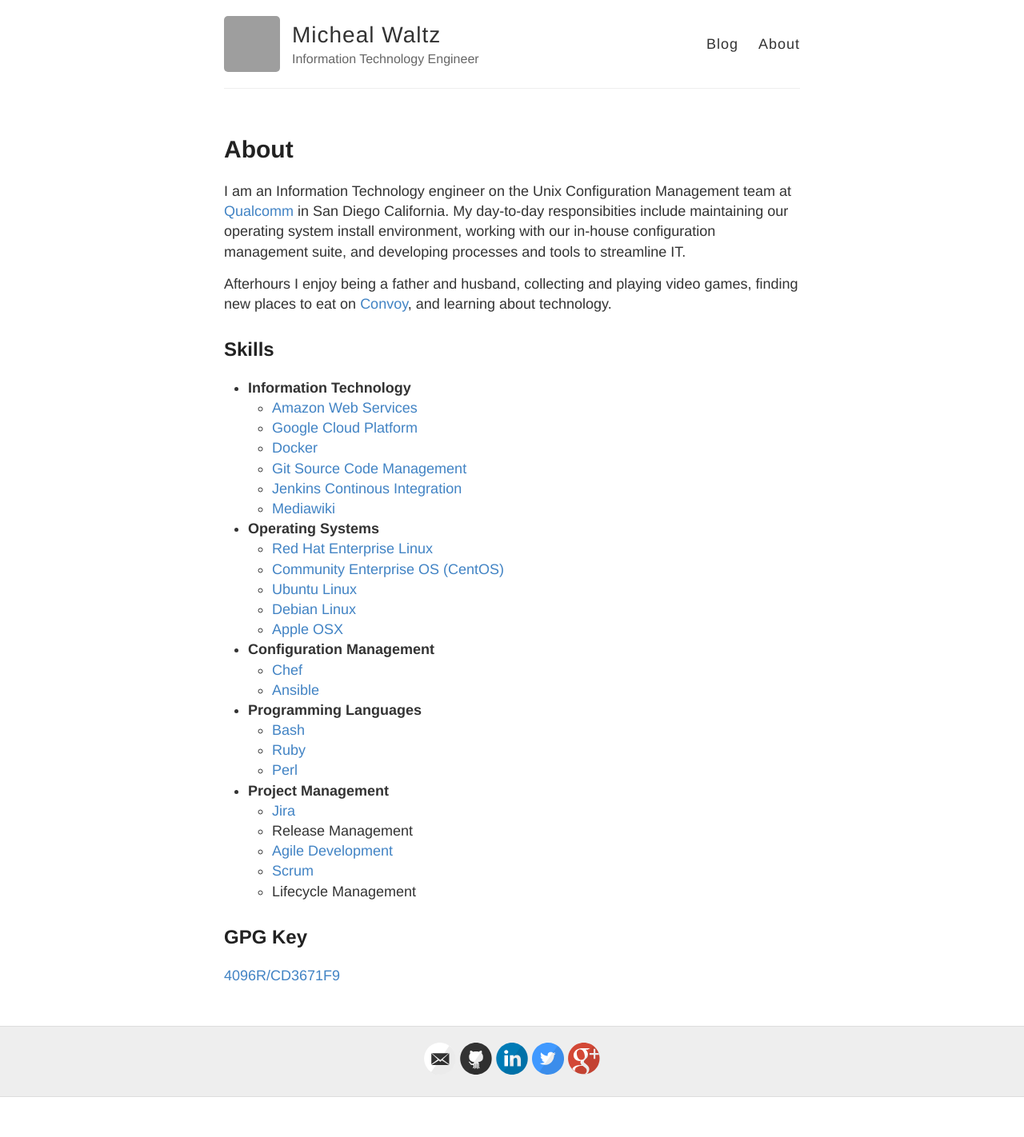
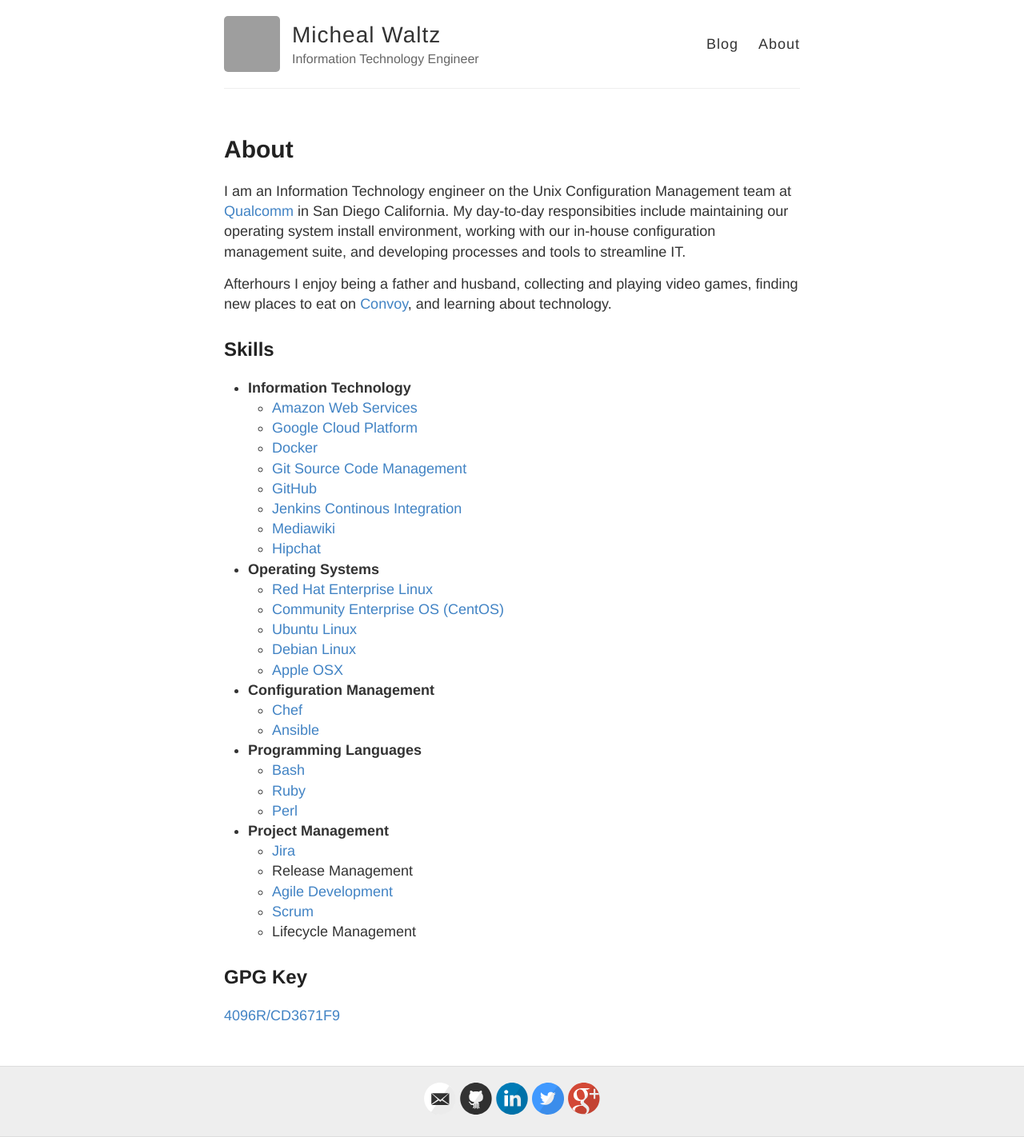
Before and after one commit to ecliptik/ecliptik.github.io, a Jekyll site: the page built from about.md, in a window 1280 px wide. Shown: the whole page at 80% size. Built offline with Jekyll 4.4.1, drawn with Linux system fonts in a browser that asks for light colours; Markdown is read by kramdown in place of the engine named in the settings; before the commit the page ends 1372 px from its top, so only the background shows below that; grey boxes are pictures that could not be loaded.

Commit message:
add github and hipchat skills

```diff
--- a/about.md
+++ b/about.md
@@ -15,8 +15,10 @@
   - [Google Cloud Platform](https://cloud.google.com/)
   - [Docker](https://www.docker.com)
   - [Git Source Code Management](https://git-scm.com/)
+  - [GitHub](https://www.github.com/)
   - [Jenkins Continous Integration](https://jenkins-ci.org/)
   - [Mediawiki](https://www.mediawiki.org/wiki/MediaWiki)
+  - [Hipchat](https://www.hipchat.com/)
 - **Operating Systems**
   - [Red Hat Enterprise Linux](https://www.redhat.com/en/technologies/linux-platforms/enterprise-linux)
   - [Community Enterprise OS \(CentOS\)](https://www.centos.org/)
```
